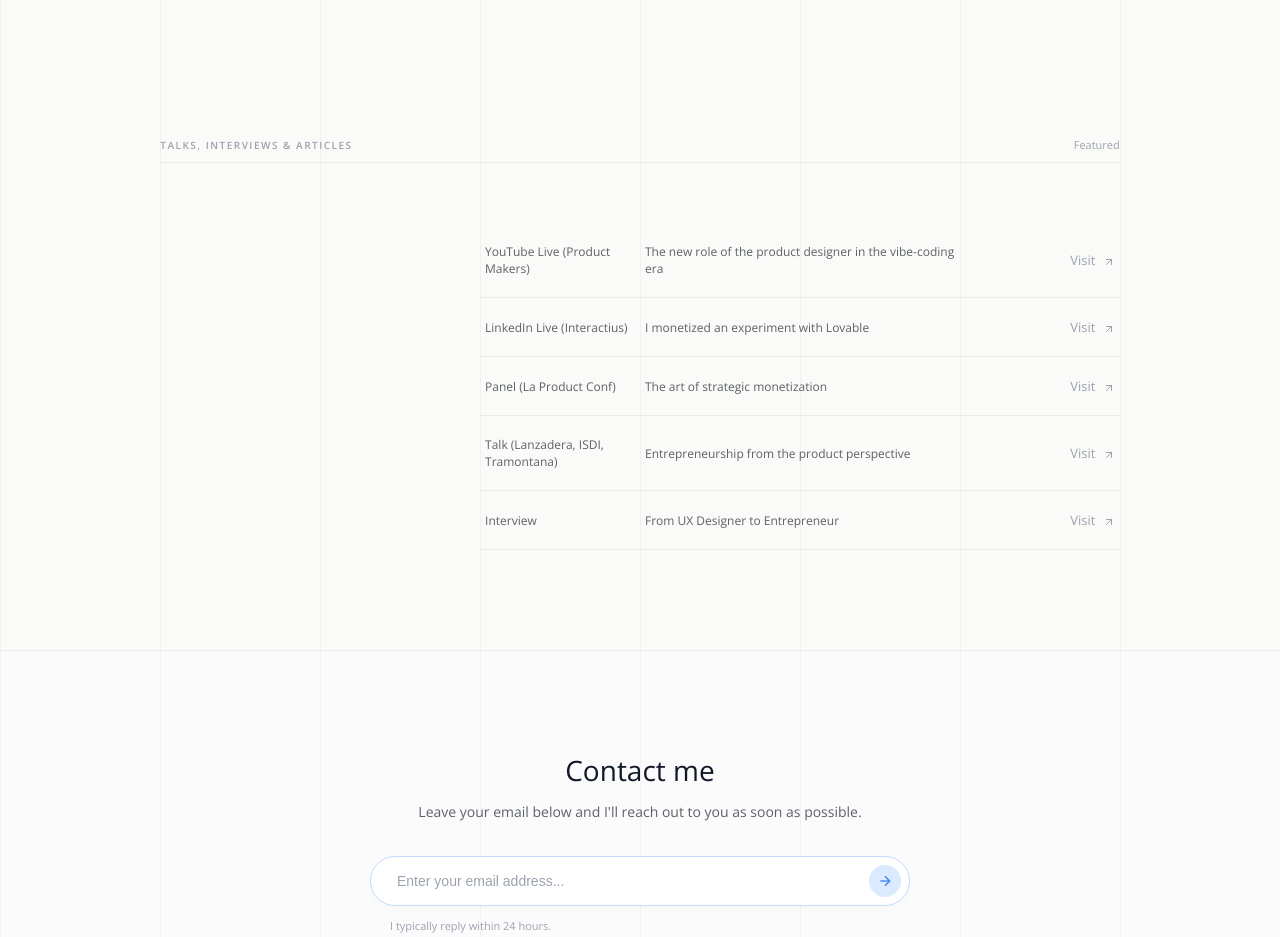
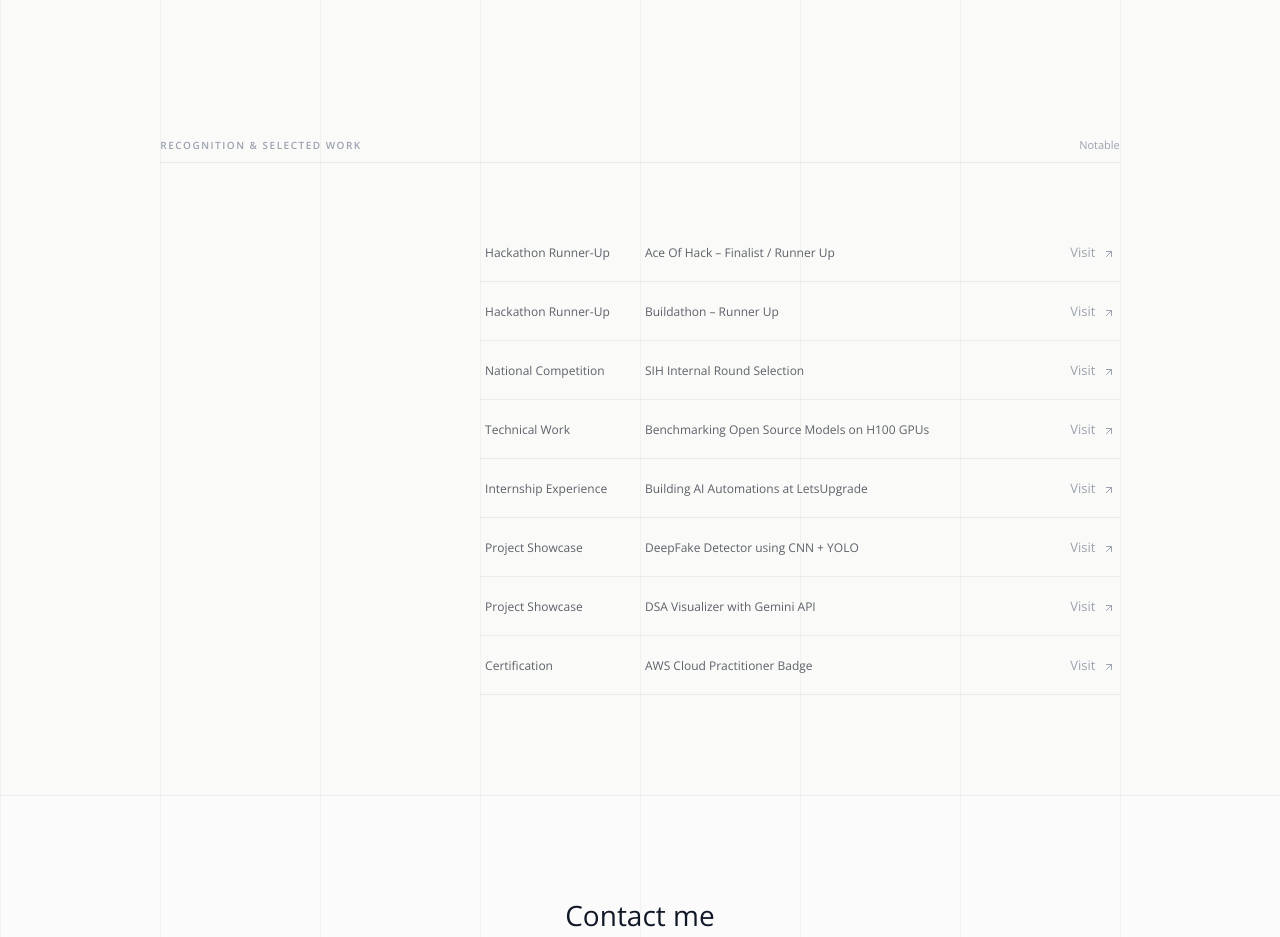
Before and after one commit to Raheel-10k/MyPortfolio, a React (Vite) app: page / in a window 1280 px wide. Shown: the part 2560-3497 px from the top of the page. Built offline with nearby package versions, Linux system fonts and the light colour scheme; no server answers.

Commit message:
v3.1: real data for Talks page added

```diff
--- a/src/components/Talks.jsx
+++ b/src/components/Talks.jsx
@@ -8,8 +8,8 @@ const Talks = () => {
   return (
     <div className="section">
       <div className="section-header">
-        <div className="section-label">TALKS, INTERVIEWS & ARTICLES</div>
-        <div className="section-meta">Featured</div>
+        <div className="section-label">RECOGNITION & SELECTED WORK</div>
+        <div className="section-meta">Notable</div>
       </div>
       <div className="section-content">
         <div className="section-left">
@@ -17,11 +17,14 @@ const Talks = () => {
         <div className="section-right">
           <table className="table">
             <tbody>
-              <tr><td>YouTube Live (Product Makers)</td><td>The new role of the product designer in the vibe-coding era</td><td>Visit <ArrowIcon /></td></tr>
-              <tr><td>LinkedIn Live (Interactius)</td><td>I monetized an experiment with Lovable</td><td>Visit <ArrowIcon /></td></tr>
-              <tr><td>Panel (La Product Conf)</td><td>The art of strategic monetization</td><td>Visit <ArrowIcon /></td></tr>
-              <tr><td>Talk (Lanzadera, ISDI, Tramontana)</td><td>Entrepreneurship from the product perspective</td><td>Visit <ArrowIcon /></td></tr>
-              <tr><td>Interview</td><td>From UX Designer to Entrepreneur</td><td>Visit <ArrowIcon /></td></tr>
+              <tr><td>Hackathon Runner-Up</td><td>Ace Of Hack – Finalist / Runner Up</td><td>Visit <ArrowIcon /></td></tr>
+              <tr><td>Hackathon Runner-Up</td><td>Buildathon – Runner Up</td><td>Visit <ArrowIcon /></td></tr>
+              <tr><td>National Competition</td><td>SIH Internal Round Selection</td><td>Visit <ArrowIcon /></td></tr>
+              <tr><td>Technical Work</td><td>Benchmarking Open Source Models on H100 GPUs</td><td>Visit <ArrowIcon /></td></tr>
+              <tr><td>Internship Experience</td><td>Building AI Automations at LetsUpgrade</td><td>Visit <ArrowIcon /></td></tr>
+              <tr><td>Project Showcase</td><td>DeepFake Detector using CNN + YOLO</td><td>Visit <ArrowIcon /></td></tr>
+              <tr><td>Project Showcase</td><td>DSA Visualizer with Gemini API</td><td>Visit <ArrowIcon /></td></tr>
+              <tr><td>Certification</td><td>AWS Cloud Practitioner Badge</td><td>Visit <ArrowIcon /></td></tr>
             </tbody>
           </table>
         </div>
```
